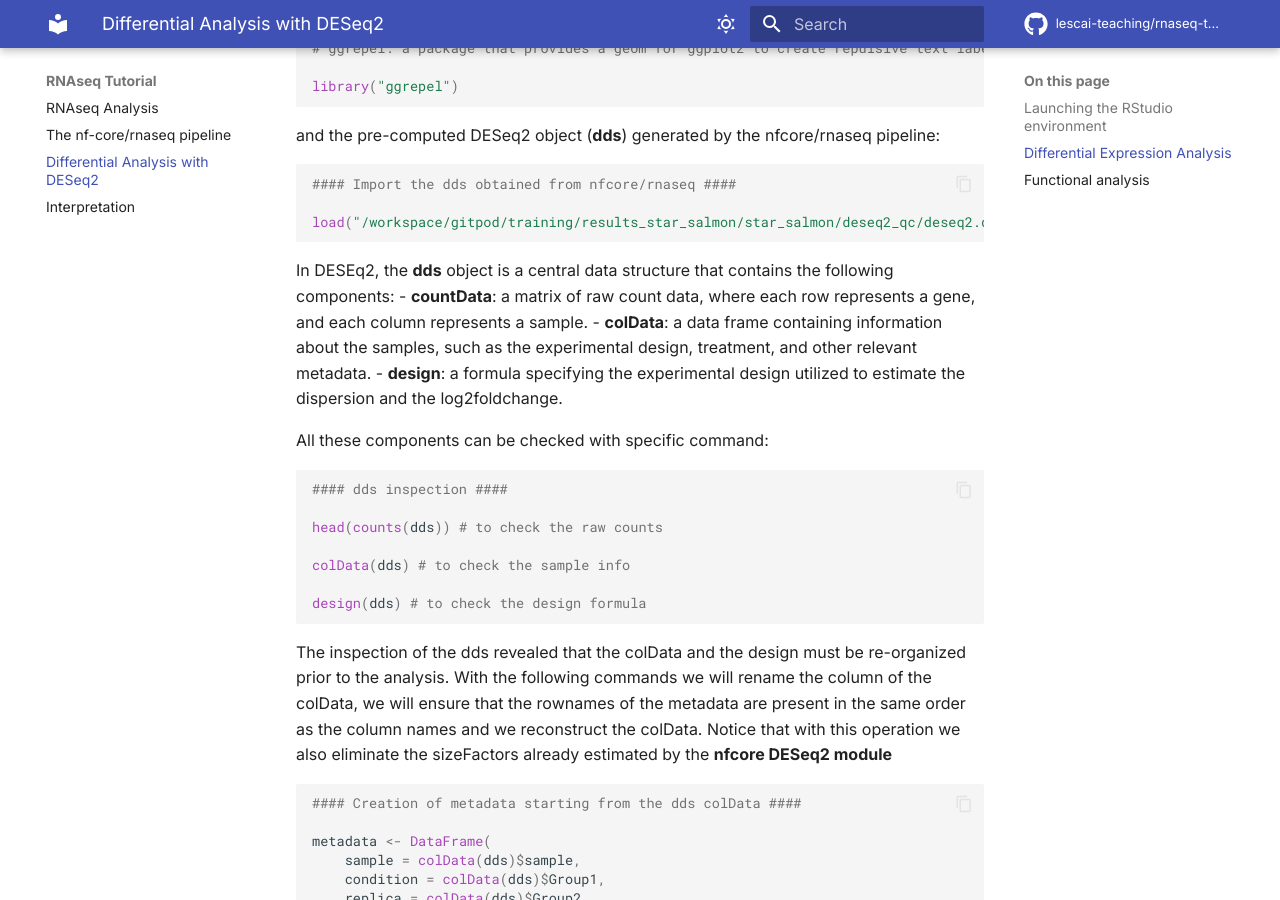
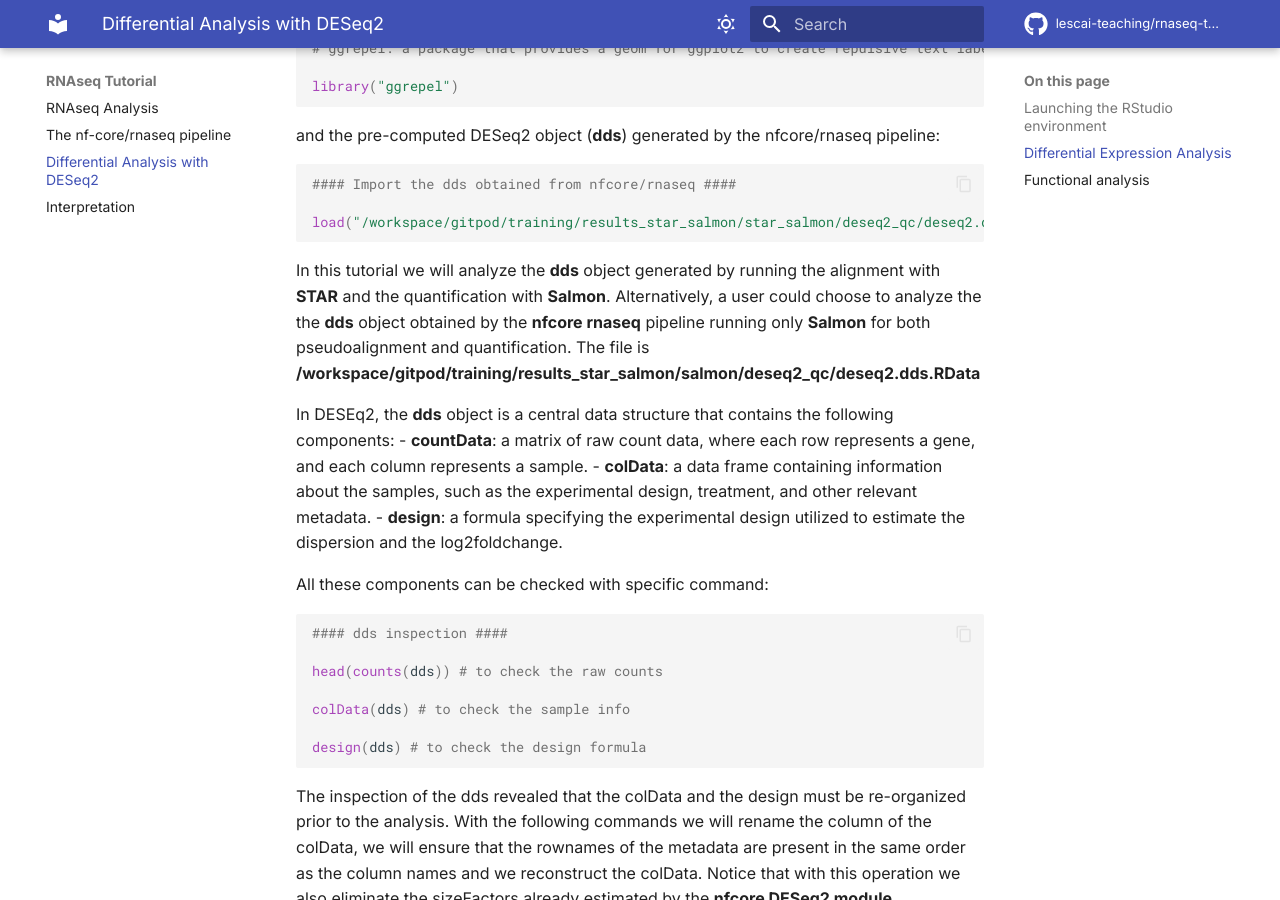
Before and after one commit to santorsola-teaching/nf-core-gitpod-run, an MkDocs documentation site: the page built from docs/de_rstudio.md, in a window 1280 px wide and 900 px high, scrolled down 2419 px. Built offline with MkDocs 1.6.1 and Material for MkDocs 9.7.7, drawn with Linux system fonts in a browser that asks for light colours; comment, search, counter and statistics services are not loaded.

Commit message:
complete de_rstudio

````diff
--- a/docs/de_rstudio.md
+++ b/docs/de_rstudio.md
@@ -85,6 +85,8 @@ and the pre-computed DESeq2 object (**dds**) generated by the nfcore/rnaseq pipe
 
 load("/workspace/gitpod/training/results_star_salmon/star_salmon/deseq2_qc/deseq2.dds.RData")
 ```
+
+In this tutorial we will analyze the **dds** object generated by running the alignment with **STAR** and the quantification with **Salmon**. Alternatively, a user could choose to analyze the the **dds** object obtained by the **nfcore rnaseq** pipeline running only **Salmon** for both pseudoalignment and quantification. The file is **/workspace/gitpod/training/results_star_salmon/salmon/deseq2_qc/deseq2.dds.RData**
 
 In DESEq2, the **dds** object is a central data structure that contains the following components:
 - **countData**: a matrix of raw count data, where each row represents a gene, and each column represents a sample.
````
